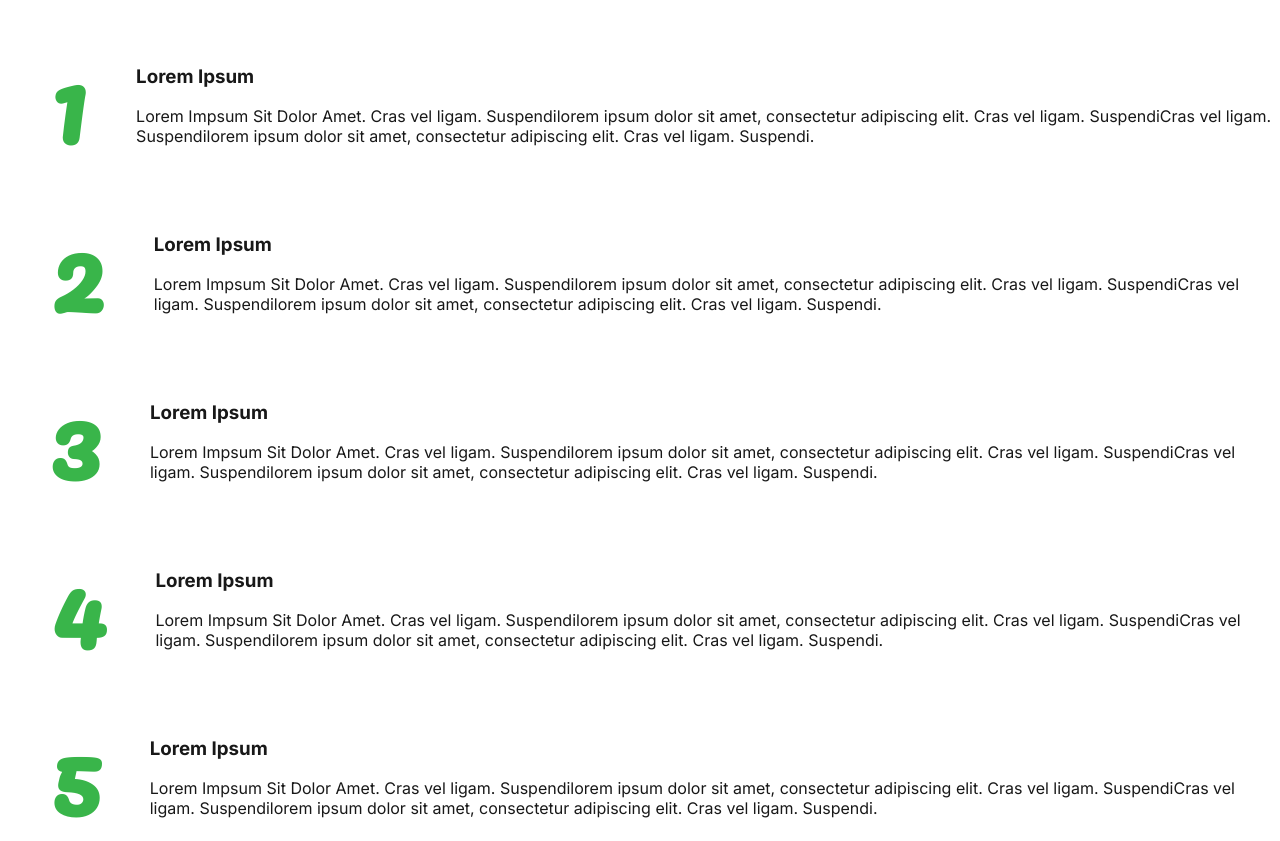
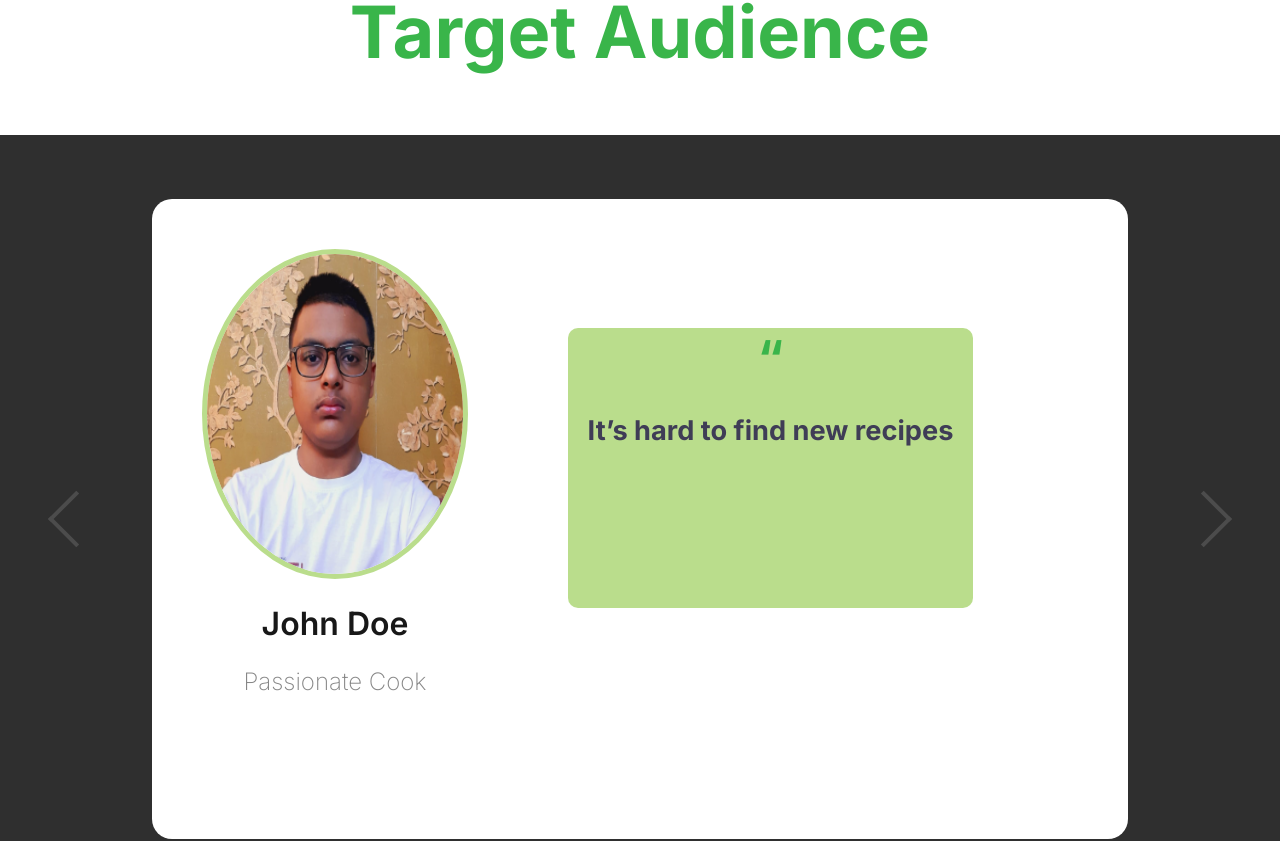
Before and after one commit to DS-Infinity/RecipeSafariPromotion, a Next.js app: page / in a window 1280 px wide. Shown: the part 1468-2309 px from the top of the page. Built offline with nearby package versions, Linux system fonts and the light colour scheme.

Commit message:
added target-audience

```diff
--- /dev/null
+++ b/components/slider.js
@@ -0,0 +1,31 @@
+import React from "react";
+import AwesomeSlider from "react-awesome-slider";
+import "react-awesome-slider/dist/styles.css";
+import audience from "../public/target_audience";
+
+export default function Slider() {
+	const slider = (
+		<AwesomeSlider>
+			{/* <div>1</div>
+			<div>2</div>
+			<div>3</div>
+			<div>4</div> */}
+			{audience.map(({ img, name, desig, comments }) => {
+				return (
+					<div className="slider">
+						<span className="slider__target-audience">
+							<img src={img} alt="" />
+							<h1 className="slider__target-audience-heading">{name}</h1>
+							<h3 className="slider__target-audience-sub-heading">{desig}</h3>
+						</span>
+						<span className="slider__comments">
+							<span className="comma">“</span>
+							<p>{comments}</p>
+						</span>
+					</div>
+				);
+			})}
+		</AwesomeSlider>
+	);
+	return slider;
+}
--- a/package.json
+++ b/package.json
@@ -10,6 +10,7 @@
   "dependencies": {
     "next": "11.0.1",
     "react": "17.0.2",
+    "react-awesome-slider": "^4.1.0",
     "react-dom": "17.0.2"
   }
 }
--- a/pages/index.js
+++ b/pages/index.js
@@ -2,6 +2,7 @@
 import Navbar from "../components/Navbar";
 import OurAim from "../components/OurAim";
 import About from "../components/About";
+import Slider from "../components/slider";
 
 // Export Home
 export default function Home() {
@@ -9,6 +10,8 @@ export default function Home() {
 		<div id="container">
 			<Navbar />
 			<OurAim />
+			<h2 className="target-audience">Target Audience</h2>
+			<Slider />
 			<About />
 		</div>
 	);
--- /dev/null
+++ b/public/target_audience.js
@@ -0,0 +1,28 @@
+import image1 from "./Aahan.png";
+
+module.exports = [
+	{
+		img: "./Aahan.png",
+		name: "John Doe",
+		desig: "Passionate Cook",
+		comments: "It’s hard to find new recipes",
+	},
+	{
+		img: "./Shivanya.png",
+		name: "Lara Ipsum",
+		desig: "Passionate Cook",
+		comments: "It’s hard to find new recipes",
+	},
+	{
+		img: "./Daksh.png",
+		name: "Tony Steak",
+		desig: "Passionate Cook",
+		comments: "It’s hard to find new recipes",
+	},
+	{
+		img: "./Daksh.png",
+		name: "Lily Cyrus",
+		desig: "Passionate Cook",
+		comments: "It’s hard to find new recipes",
+	},
+];
--- a/styles/about.css
+++ b/styles/about.css
@@ -6,6 +6,7 @@
 	display: block;
 	text-align: center;
 	margin: 10px 0;
+	margin-top: 100px;
 }
 
 .business_plan_item {
--- a/styles/globals.css
+++ b/styles/globals.css
@@ -4,6 +4,7 @@
 /* CSS */
 @import url("./about.css");
 @import url("./ouraim.css");
+@import url("./slider.css");
 
 /* Variables */
 @media (prefers-color-scheme: dark) {
--- /dev/null
+++ b/styles/slider.css
@@ -0,0 +1,57 @@
+.slider {
+	display: flex;
+	height: 70vh;
+	width: 70vw;
+	background-color: var(--tertiary);
+	padding: 40px;
+	align-content: center;
+	border-radius: 20px;
+}
+
+.slider__comments {
+	height: 35vh;
+	text-align: center;
+	background-color: #8bc63f98;
+	border-radius: 10px;
+	margin: 10%;
+	color: #3f3d56;
+	font-weight: 700;
+	font-size: 1.7rem;
+	/* padding: 1%; */
+	/* padding: 0 20px 20px 0; */
+	padding-right: 20px;
+	padding-left: 20px;
+}
+
+.comma {
+	font-size: 3rem;
+	margin-top: 10px;
+	color: var(--primary);
+}
+
+.slider__target-audience {
+	text-align: center;
+	margin: 10px;
+}
+
+.slider__target-audience img {
+	height: 40vh;
+	width: 20vw;
+	border-radius: 50%;
+	border: 5px solid #8bc63f98;
+}
+
+.slider__target-audience-heading {
+	font-size: 2rem;
+	font-weight: 600;
+	/* text-align: center; */
+}
+.slider__target-audience-sub-heading {
+	font-size: 1.5rem;
+	font-weight: 200;
+	color: #868686;
+}
+
+.target-audience {
+	text-align: center;
+}
```
Also changed, not shown: 1 other file (tests, documents, lock files or other folders). Lines whose indentation alone changed are shown as unchanged.
